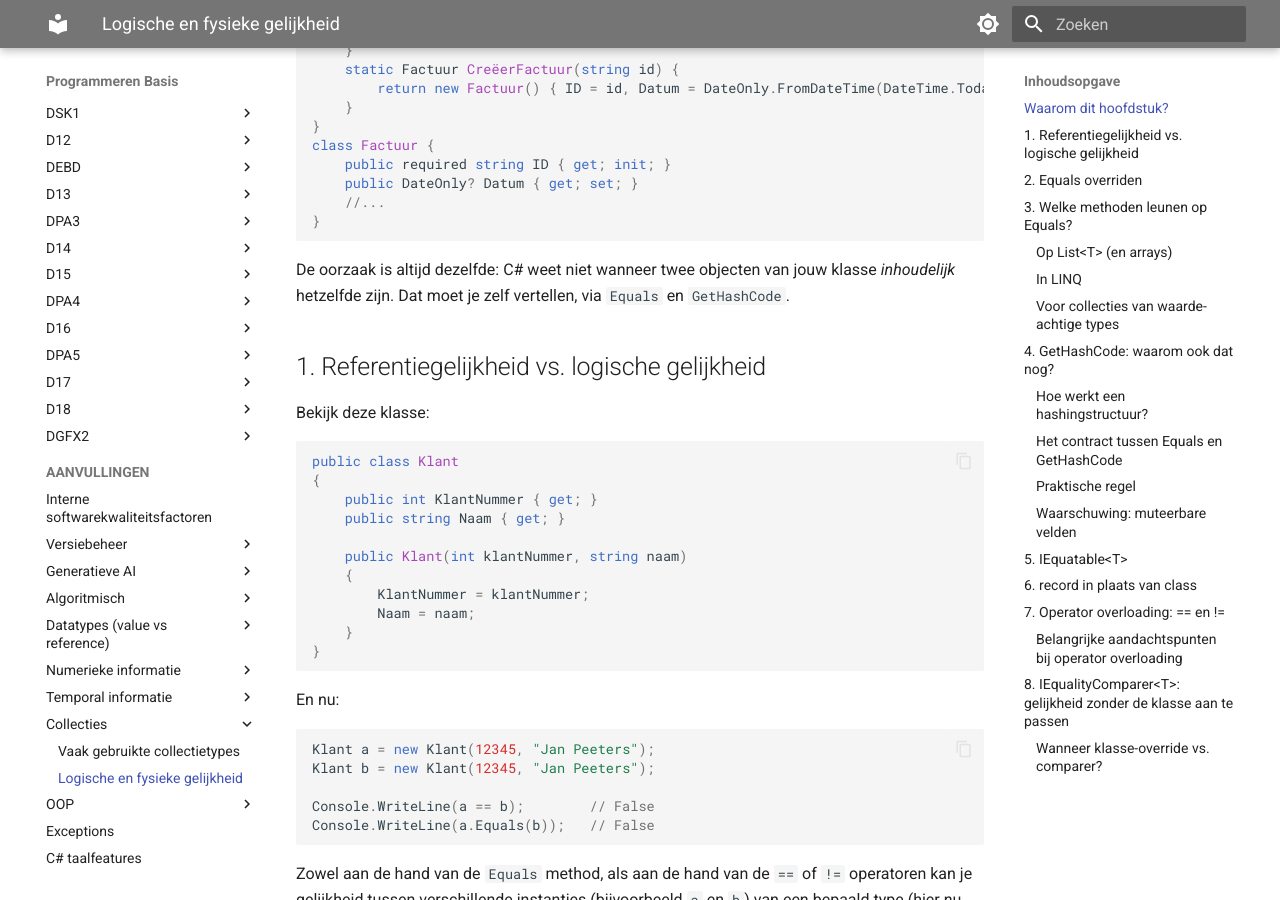
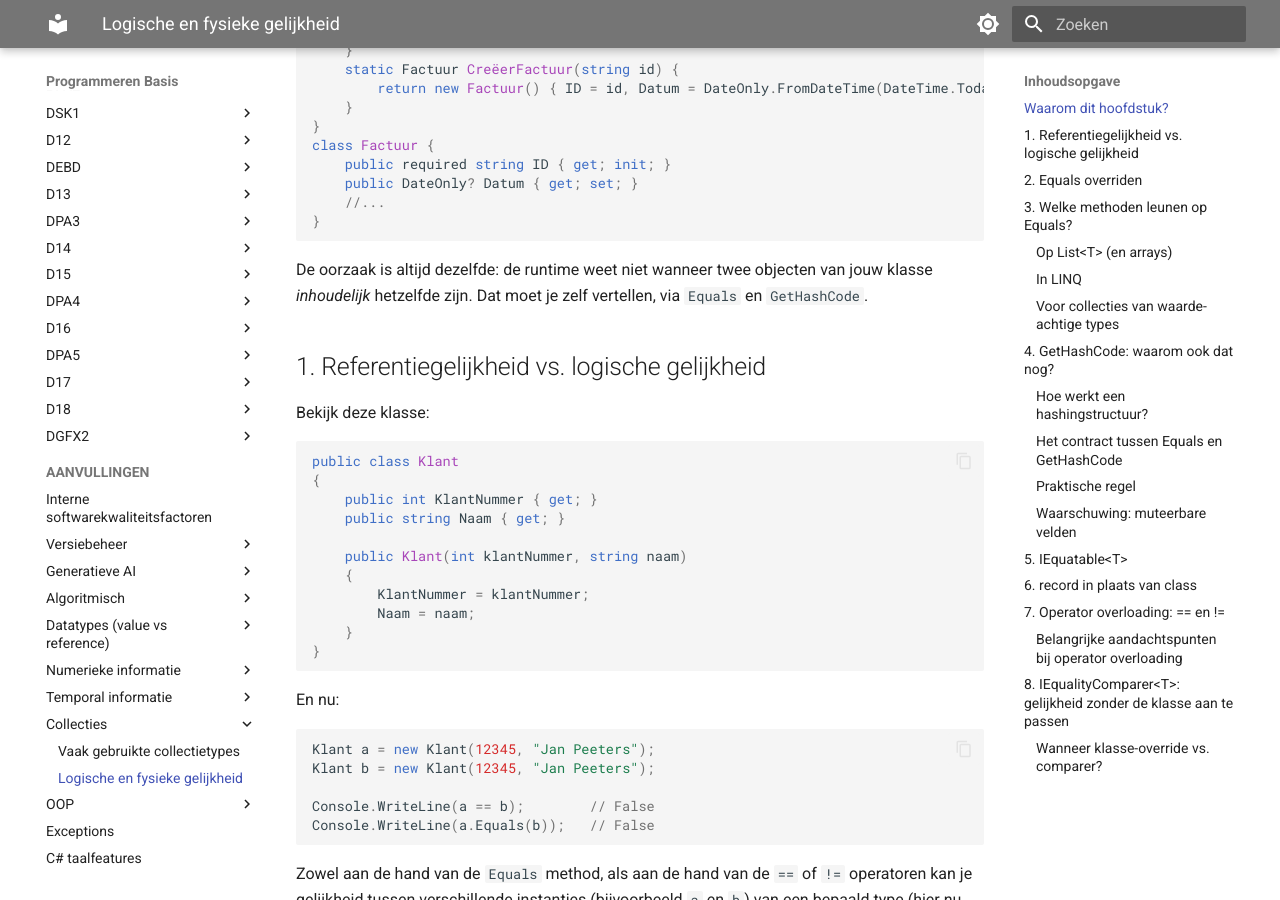
Before and after one commit to GRAD-PRG/PB, an MkDocs documentation site: the page built from docs/Aanvulling bij D16 en D17 - Logische en fysieke gelijkheid.md, in a window 1280 px wide and 900 px high, scrolled down 856 px. Built offline with MkDocs 1.6.1 and Material for MkDocs 9.7.7, drawn with Linux system fonts in a browser that asks for light colours; some of the changed text lies outside the part shown.

Commit message:
update bij log gelijkheid

````diff
--- a/docs/Aanvulling bij D16 en D17 - Logische en fysieke gelijkheid.md
+++ b/docs/Aanvulling bij D16 en D17 - Logische en fysieke gelijkheid.md
@@ -41,7 +41,7 @@ class Factuur {
 }
 ```
 
-De oorzaak is altijd dezelfde: C# weet niet wanneer twee objecten van jouw klasse *inhoudelijk* hetzelfde zijn. Dat moet je zelf vertellen, via `Equals` en `GetHashCode`.
+De oorzaak is altijd dezelfde: de runtime weet niet wanneer twee objecten van jouw klasse *inhoudelijk* hetzelfde zijn. Dat moet je zelf vertellen, via `Equals` en `GetHashCode`.
 
 ## 1. Referentiegelijkheid vs. logische gelijkheid
 
@@ -123,7 +123,7 @@ class Klant : Object { ... }
 
 ## 2. `Equals` overriden
 
-Het signaal aan C# dat jouw klasse zijn eigen gelijkheidsregel heeft, is het overschrijven van `object.Equals`:
+Het signaal aan de runtime dat jouw klasse zijn eigen gelijkheidsregel heeft, is het overschrijven van `object.Equals`:
 
 ```csharp
 public class Klant
````
